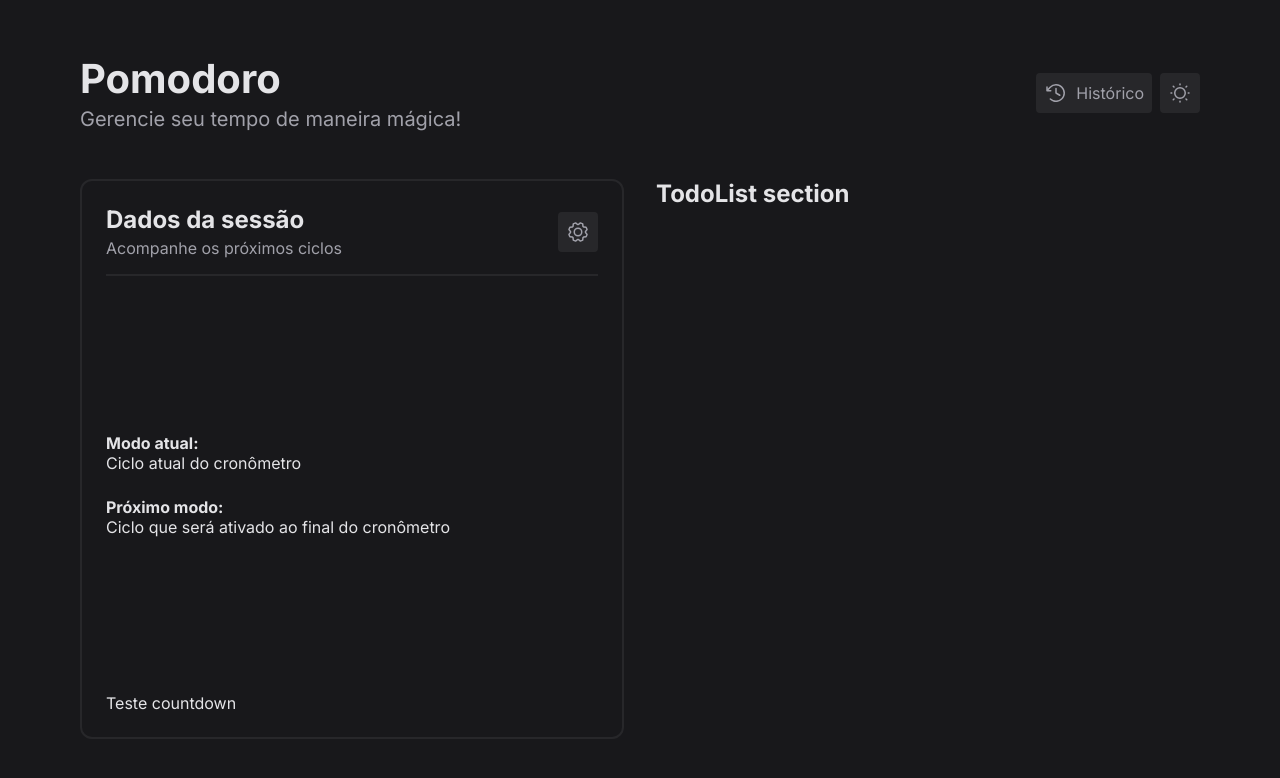
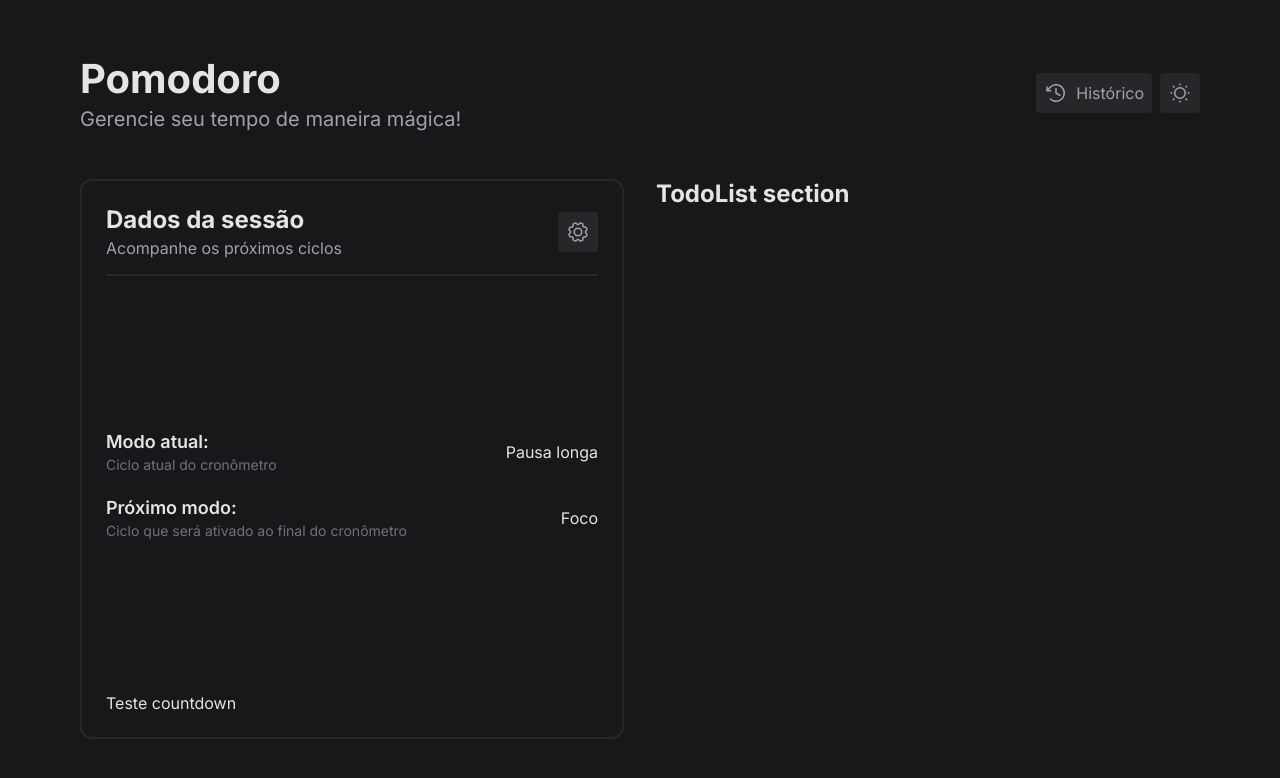
Before and after one commit to gzbarreto/pomodoro-tracker, a React (Vite) app: page / in a window 1280 px wide. Shown: the top 778 px of the page. Built offline with nearby package versions, Linux system fonts and the light colour scheme.

Commit message:
styling info session details

```diff
--- a/src/pages/Home/SessionDetails/index.tsx
+++ b/src/pages/Home/SessionDetails/index.tsx
@@ -1,6 +1,7 @@
 import { Gear } from "@phosphor-icons/react"
 import { IconButton } from "../../../components/IconButton"
 import {
+  ModeInfo,
   SessionCountdownContainer,
   SessionDetailsContainer,
   SessionHeader,
@@ -23,15 +24,21 @@ export function SessionDetails() {
       </SessionHeader>
 
       <SessionInfoContainer>
+        <ModeInfo>
           <div>
             <h4>Modo atual:</h4>
             <p>Ciclo atual do cronômetro</p>
           </div>
+          <span>Pausa longa</span>
+        </ModeInfo>
 
+        <ModeInfo>
           <div>
             <h4>Próximo modo:</h4>
             <p>Ciclo que será ativado ao final do cronômetro</p>
           </div>
+          <span>Foco</span>
+        </ModeInfo>
       </SessionInfoContainer>
 
       <SessionCountdownContainer>
--- a/src/pages/Home/SessionDetails/styles.ts
+++ b/src/pages/Home/SessionDetails/styles.ts
@@ -36,12 +36,32 @@ gap: 0.25rem;
 
 // Session info styling
 export const SessionInfoContainer = styled.div`
-display: flex;
-flex-direction: column;
-gap: 1.5rem;
+  display: flex;
+  flex-direction: column;
+  gap: 1.5rem;
 `
 
+export const ModeInfo = styled.div`
+display: flex;
+align-items: center;
+justify-content: space-between;
 
+  div {
+    display: flex;
+    flex-direction: column;
+    gap: 0.25rem;
+  }
+
+  h4 {
+    font-size: 1.125rem;
+    font-weight: 600;
+  }
+
+  p {
+    font-size: 0.875rem;
+    color: ${(props) => props.theme["gray-500"]};
+  }
+`
 
 // Session countdown styling
 export const SessionCountdownContainer = styled.div``
```
Lines whose indentation alone changed are shown as unchanged.
